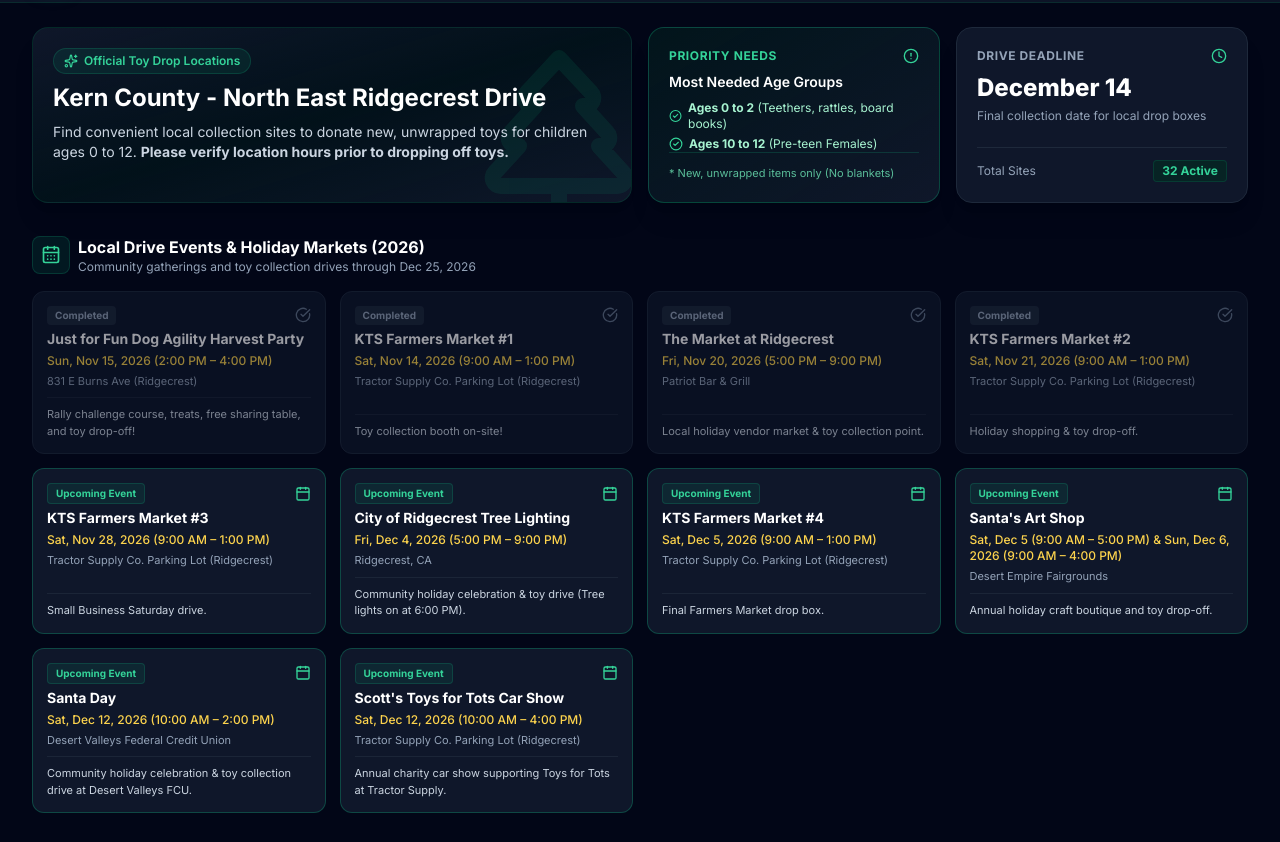
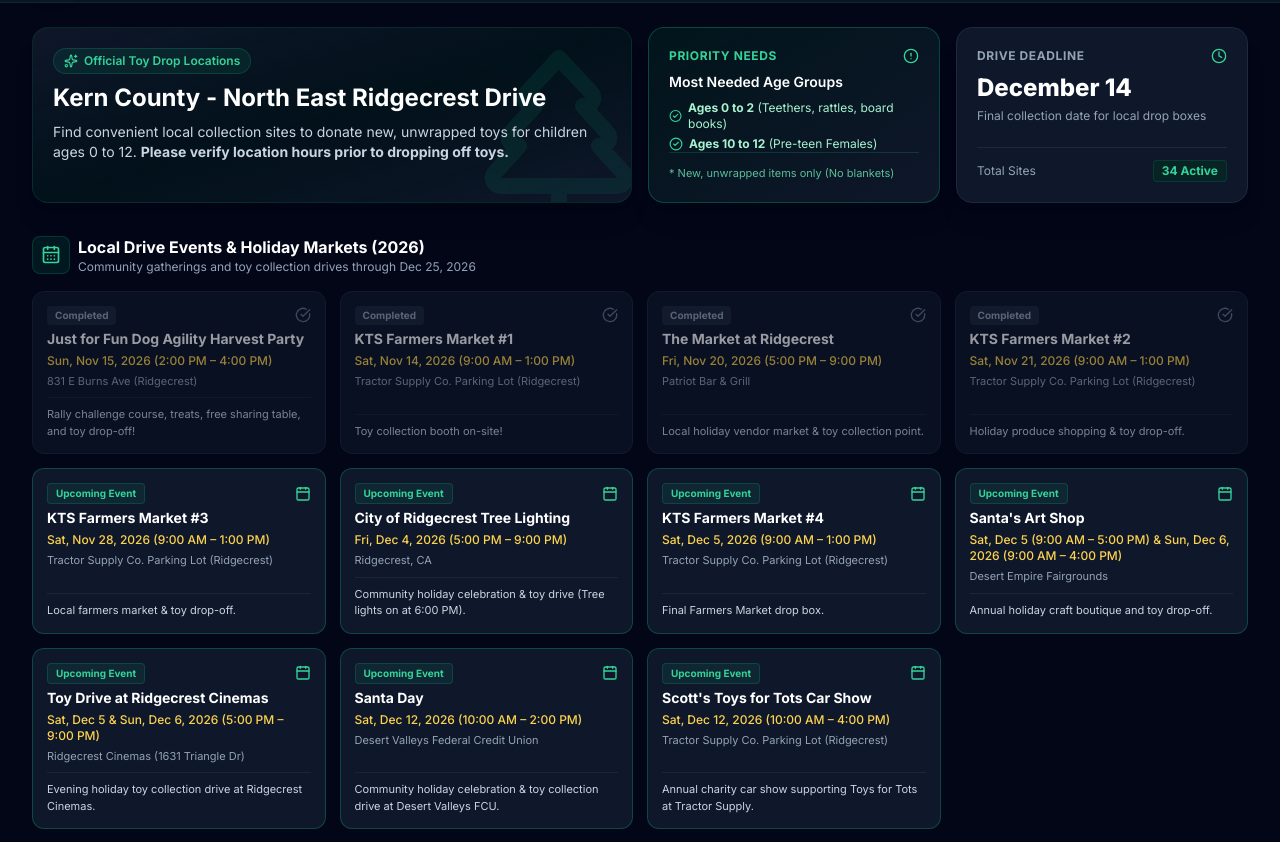
Before and after one commit to ridgecrestca-toysfortots/toys-for-tots-map, a plain HTML site: page index.html in a window 1280 px wide. Shown: the part 110-952 px from the top of the page. Drawn offline with nearby package versions, Linux system fonts and the light colour scheme.

Commit message:
Added Wendy's, CSU, and Cinema's Toy Drives

```diff
--- a/index.html
+++ b/index.html
@@ -290,6 +290,7 @@
             { id: 13, name: "Patriot Bar & Grill", city: "Ridgecrest", address: "117 E Ridgecrest Blvd", hours: "Thu–Tue: 10:00 AM – 2:00 AM, Wed: 3:00 PM – 2:00 AM", phone: "(760) 463-1297", category: "Dining & Cafe", lat: 35.6228, lng: -117.6635 },
             { id: 14, name: "Quinn's Hobbies", city: "Ridgecrest", address: "4521 W Inyokern Rd", hours: "Mon–Fri: 11:00 AM – 6:00 PM", phone: "(760) 377-4860", category: "Entertainment & Hobbies", lat: 35.6415, lng: -117.7520 },
             { id: 16, name: "Ridgecrest Chamber of Commerce", city: "Ridgecrest", address: "128 E California Ave", hours: "Mon–Fri: 8:30 AM – 4:30 PM", phone: "(760) 375-8331", category: "Community & Faith", lat: 35.6220, lng: -117.6660 },
+            { id: 33, name: "Ridgecrest CSU", city: "Ridgecrest", address: "1141 Chelsea St", hours: "Mon–Sun: Open 24 hours", phone: "(760) 463-2880", category: "Services & Fitness", lat: 35.6385, lng: -117.6805 },
             { id: 17, name: "Ridgecrest Cinemas", city: "Ridgecrest", address: "1631 Triangle Dr", hours: "Daily: 12:00 PM – 10:00 PM", phone: "(760) 446-6996", category: "Entertainment & Hobbies", lat: 35.6455, lng: -117.6625 },
             { id: 27, name: "Ridgecrest Elks Lodge #1913", city: "Ridgecrest", address: "201 E Church Ave", hours: "Call lodge directly to confirm hours", phone: "(760) 375-8551", category: "Community & Faith", lat: 35.6248, lng: -117.6622 },
             { id: 15, name: "Ridgecrest Presbyterian Church", city: "Ridgecrest", address: "633 W Las Flores Ave", hours: "Sun: 10:00 AM – 11:30 AM", phone: "(760) 375-2214", category: "Community & Faith", lat: 35.6358, lng: -117.6745 },
@@ -301,18 +302,20 @@
             { id: 21, name: "Top Shelf Aesthetics", city: "Ridgecrest", address: "123 Grande Way, Suite F", hours: "Mon–Thu: 10:00 AM – 5:00 PM", phone: "(760) 223-8121", category: "Services & Fitness", lat: 35.6225, lng: -117.6650 },
             { id: 23, name: "Trona Senior Center", city: "Trona", address: "13187 Market St", hours: "Mon–Thu: 8:00 AM – 3:00 PM, Fri: 8:00 AM – 12:00 PM", phone: "(760) 372-5889", category: "Community & Faith", lat: 35.7642, lng: -117.3755 },
             { id: 28, name: "Veterans of Foreign Wars", city: "Ridgecrest", address: "117 N Alvord St", hours: "Call post directly to confirm hours", phone: "(760) 375-4084", category: "Community & Faith", lat: 35.6242, lng: -117.6585 },
-            { id: 22, name: "Walmart Supercenter", city: "Ridgecrest", address: "201 E Bowman Rd", hours: "Daily: 6:00 AM – 11:00 PM", phone: "(760) 371-4974", category: "Retail & Shopping", lat: 35.6085, lng: -117.6615 }
+            { id: 22, name: "Walmart Supercenter", city: "Ridgecrest", address: "201 E Bowman Rd", hours: "Daily: 6:00 AM – 11:00 PM", phone: "(760) 371-4974", category: "Retail & Shopping", lat: 35.6085, lng: -117.6615 },
+            { id: 34, name: "Wendy's", city: "Ridgecrest", address: "830 N China Lake Blvd", hours: "Mon–Wed, Fri–Sun: 6:30 AM – 12:00 AM, Thu: Closed", phone: "(442) 294-4203", category: "Dining & Cafe", lat: 35.6347, lng: -117.6675 }
         ];
 
         const localEvents = [
             { id: 107, title: "Just for Fun Dog Agility Harvest Party", location: "831 E Burns Ave (Ridgecrest)", dateStr: "2026-11-15T16:00:00", displayDate: "Sun, Nov 15, 2026 (2:00 PM – 4:00 PM)", desc: "Rally challenge course, treats, free sharing table, and toy drop-off!" },
             { id: 99, title: "KTS Farmers Market #1", location: "Tractor Supply Co. Parking Lot (Ridgecrest)", dateStr: "2026-11-14T13:00:00", displayDate: "Sat, Nov 14, 2026 (9:00 AM – 1:00 PM)", desc: "Toy collection booth on-site!" },
             { id: 98, title: "The Market at Ridgecrest", location: "Patriot Bar & Grill", dateStr: "2026-11-20T21:00:00", displayDate: "Fri, Nov 20, 2026 (5:00 PM – 9:00 PM)", desc: "Local holiday vendor market & toy collection point." },
-            { id: 100, title: "KTS Farmers Market #2", location: "Tractor Supply Co. Parking Lot (Ridgecrest)", dateStr: "2026-11-21T13:00:00", displayDate: "Sat, Nov 21, 2026 (9:00 AM – 1:00 PM)", desc: "Holiday shopping & toy drop-off." },
-            { id: 101, title: "KTS Farmers Market #3", location: "Tractor Supply Co. Parking Lot (Ridgecrest)", dateStr: "2026-11-28T13:00:00", displayDate: "Sat, Nov 28, 2026 (9:00 AM – 1:00 PM)", desc: "Small Business Saturday drive." },
+            { id: 100, title: "KTS Farmers Market #2", location: "Tractor Supply Co. Parking Lot (Ridgecrest)", dateStr: "2026-11-21T13:00:00", displayDate: "Sat, Nov 21, 2026 (9:00 AM – 1:00 PM)", desc: "Holiday produce shopping & toy drop-off." },
+            { id: 101, title: "KTS Farmers Market #3", location: "Tractor Supply Co. Parking Lot (Ridgecrest)", dateStr: "2026-11-28T13:00:00", displayDate: "Sat, Nov 28, 2026 (9:00 AM – 1:00 PM)", desc: "Local farmers market & toy drop-off." },
             { id: 105, title: "City of Ridgecrest Tree Lighting", location: "Ridgecrest, CA", dateStr: "2026-12-04T21:00:00", displayDate: "Fri, Dec 4, 2026 (5:00 PM – 9:00 PM)", desc: "Community holiday celebration & toy drive (Tree lights on at 6:00 PM)." },
             { id: 102, title: "KTS Farmers Market #4", location: "Tractor Supply Co. Parking Lot (Ridgecrest)", dateStr: "2026-12-05T13:00:00", displayDate: "Sat, Dec 5, 2026 (9:00 AM – 1:00 PM)", desc: "Final Farmers Market drop box." },
             { id: 103, title: "Santa's Art Shop", location: "Desert Empire Fairgrounds", dateStr: "2026-12-06T16:00:00", displayDate: "Sat, Dec 5 (9:00 AM – 5:00 PM) & Sun, Dec 6, 2026 (9:00 AM – 4:00 PM)", desc: "Annual holiday craft boutique and toy drop-off." },
+            { id: 108, title: "Toy Drive at Ridgecrest Cinemas", location: "Ridgecrest Cinemas (1631 Triangle Dr)", dateStr: "2026-12-06T21:00:00", displayDate: "Sat, Dec 5 & Sun, Dec 6, 2026 (5:00 PM – 9:00 PM)", desc: "Evening holiday toy collection drive at Ridgecrest Cinemas." },
             { id: 106, title: "Santa Day", location: "Desert Valleys Federal Credit Union", dateStr: "2026-12-12T14:00:00", displayDate: "Sat, Dec 12, 2026 (10:00 AM – 2:00 PM)", desc: "Community holiday celebration & toy collection drive at Desert Valleys FCU." },
             { id: 104, title: "Scott's Toys for Tots Car Show", location: "Tractor Supply Co. Parking Lot (Ridgecrest)", dateStr: "2026-12-12T16:00:00", displayDate: "Sat, Dec 12, 2026 (10:00 AM – 4:00 PM)", desc: "Annual charity car show supporting Toys for Tots at Tractor Supply." }
         ];
```
